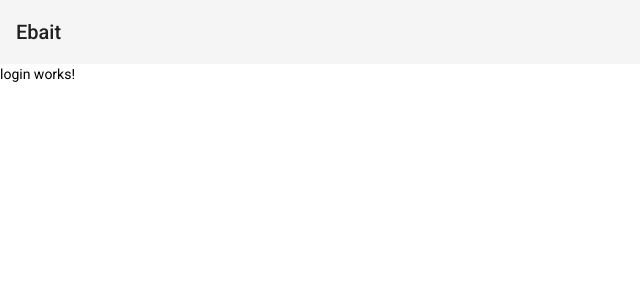
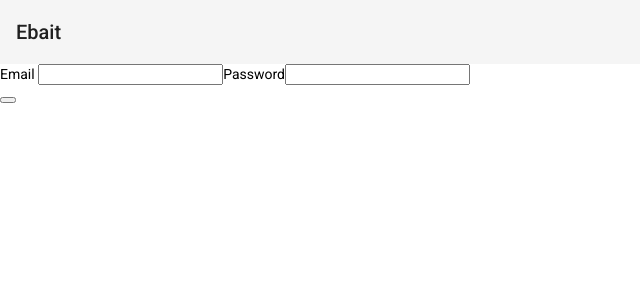
Before and after one commit to laststandjam/ebait, an Angular app in the folder client/: page /login in a window 1280 px wide. Shown: the top 300 px of the page, without its empty margins (0-640 px from the left). Built offline with nearby package versions, Linux system fonts and the light colour scheme.

Commit message:
login page ui

```diff
--- a/client/src/app/app.module.ts
+++ b/client/src/app/app.module.ts
@@ -16,6 +16,7 @@ import { RegistertwoComponent } from './components/registertwo/registertwo.compo
 
 import { UserService } from './service/user.service';
 import { FishService } from './service/fish.service';
+import { LogintwoComponent } from './components/logintwo/logintwo.component';
 
 
 const routes: Routes = [
@@ -23,7 +24,7 @@ const routes: Routes = [
   {path: 'create', component:CreateComponent,},
   {path: 'fish', component:ListComponent},
   {path: 'fish/:id', component:DetailsComponent},
-  {path: 'login', component: LoginComponent},
+  {path: 'login', component: LogintwoComponent},
   {path:"register", component: RegistertwoComponent
 }, {path: "", redirectTo:'list', pathMatch:'full'},
 
@@ -37,6 +38,7 @@ const routes: Routes = [
     CreateComponent,
     RegisterComponent,
     RegistertwoComponent,
+    LogintwoComponent,
   ],
   imports: [
     MatToolbarModule,
--- a/client/src/app/components/login/login.component.html
+++ b/client/src/app/components/login/login.component.html
@@ -1 +1,15 @@
-<p>login works!</p>
+<div class="container">
+  <div>
+    <h1>Register</h1>
+    <form>
+      <div class="form-group">
+        <label for="name">Name</label>
+        <input  [(ngModel)]="registerUserData.name" name="name" type="text">
+        <label  for="Email">Email</label>
+        <input [(ngModel)]="registerUserData.email" name="email"type=text id="email">
+        <label for="userName">Username</label>
+        <input [(ngModel)]="registerUserData.userName" name="userName"type="text" id="userName">
+        <label for="password">password</label>
+        <input [(ngModel)]="registerUserData.password" name="password" type="password" id="password">
+          <button (click)="registerUser()"> </button>
+        </div>
--- a/client/src/app/components/login/login.component.ts
+++ b/client/src/app/components/login/login.component.ts
@@ -1,4 +1,6 @@
 import { Component, OnInit } from '@angular/core';
+import { User } from '../../models/User';
+import { UserService } from '../../service/user.service';
 
 @Component({
   selector: 'app-login',
@@ -7,9 +9,19 @@ import { Component, OnInit } from '@angular/core';
 })
 export class LoginComponent implements OnInit {
 
-  constructor() { }
+  registerUserData = {
+   name: "",
+    email: "",
+    username: "",
+    password: ""
+  }
+  constructor(private userService: UserService) { }
 
   ngOnInit(): void {
   }
 
-}
+  registerUser(){
+    this.userService.register(this.registerUserData).subscribe(res=>console.log(res))
+  }
+
+  }
--- /dev/null
+++ b/client/src/app/components/logintwo/logintwo.component.html
@@ -0,0 +1,12 @@
+<div>
+<form>
+<label for="email">
+    Email
+</label>
+  <input [(ngModel)]="logInData.email" name="email" id="email">
+<label for="password">Password</label>
+<input [(ngModel)]="logInData.password"name="password" id="password">
+</form>
+<button (click)="logIn()"> </button>
+
+</div>
--- /dev/null
+++ b/client/src/app/components/logintwo/logintwo.component.ts
@@ -0,0 +1,21 @@
+import { Component, OnInit } from '@angular/core';
+import { UserService } from '../../service/user.service';
+@Component({
+  selector: 'app-logintwo',
+  templateUrl: './logintwo.component.html',
+  styleUrls: ['./logintwo.component.css']
+})
+export class LogintwoComponent implements OnInit {
+  logInData = {
+    email:"",
+    password:""
+  }
+  constructor(private userService: UserService) { }
+
+  ngOnInit(): void {
+  }
+  logIn(){
+    console.log(this.logInData)
+  }
+
+}
--- a/client/src/app/components/registertwo/registertwo.component.html
+++ b/client/src/app/components/registertwo/registertwo.component.html
@@ -8,7 +8,7 @@
               <label  for="Email">Email</label>
               <input [(ngModel)]="registerUserData.email" name="email"type=text id="email">
               <label for="userName">Username</label>
-              <input [(ngModel)]="registerUserData.username" name="username"type="text" id="username">
+              <input [(ngModel)]="registerUserData.userName" name="userName"type="text" id="userName">
               <label for="password">password</label>
               <input [(ngModel)]="registerUserData.password" name="password" type="password" id="password">
                 <button (click)="registerUser()"> </button>
--- a/client/src/app/components/registertwo/registertwo.component.ts
+++ b/client/src/app/components/registertwo/registertwo.component.ts
@@ -13,7 +13,7 @@ export class RegistertwoComponent implements OnInit {
   registerUserData = {
    name: "",
     email: "",
-    username: "",
+    userame: "",
     password: ""
   }
   constructor(private userService: UserService) { }
```
Also changed, not shown: client/src/app/components/logintwo/logintwo.component.css (added), 1 other file (tests, documents, lock files or other folders).
